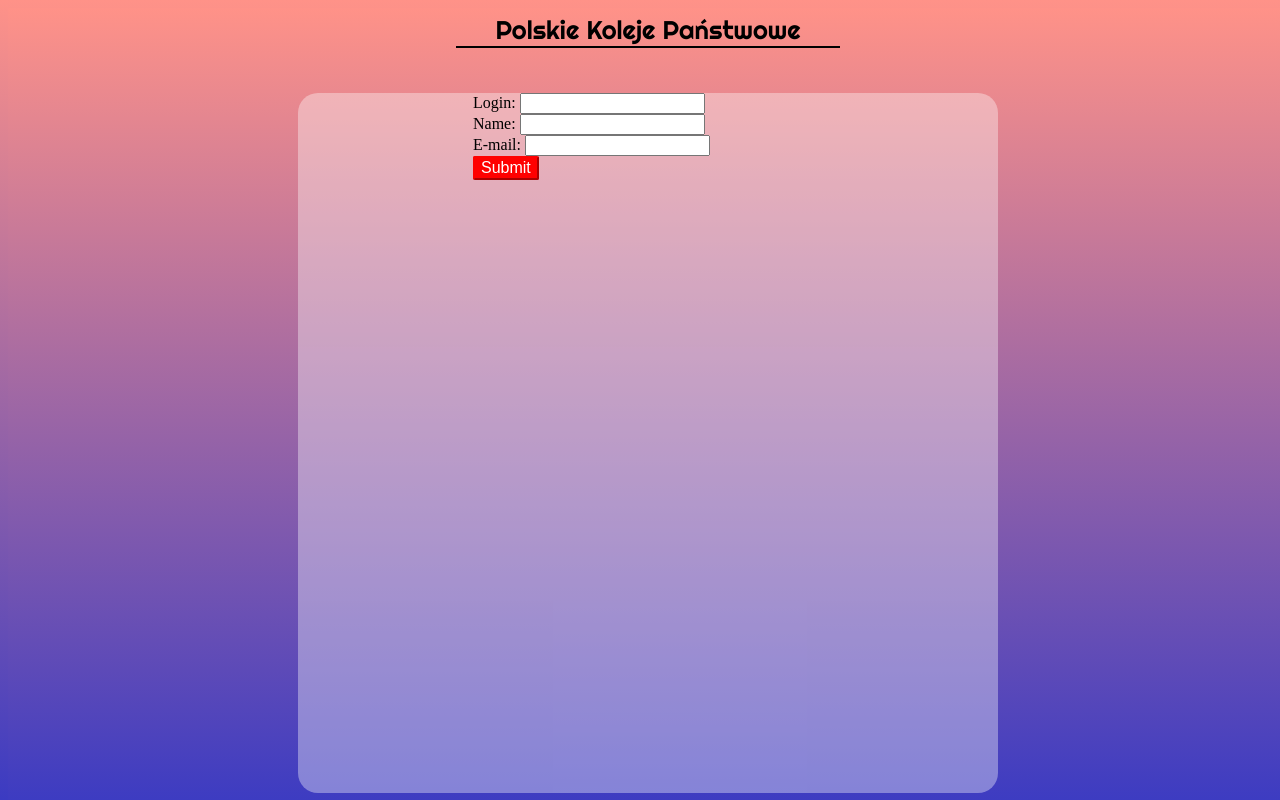
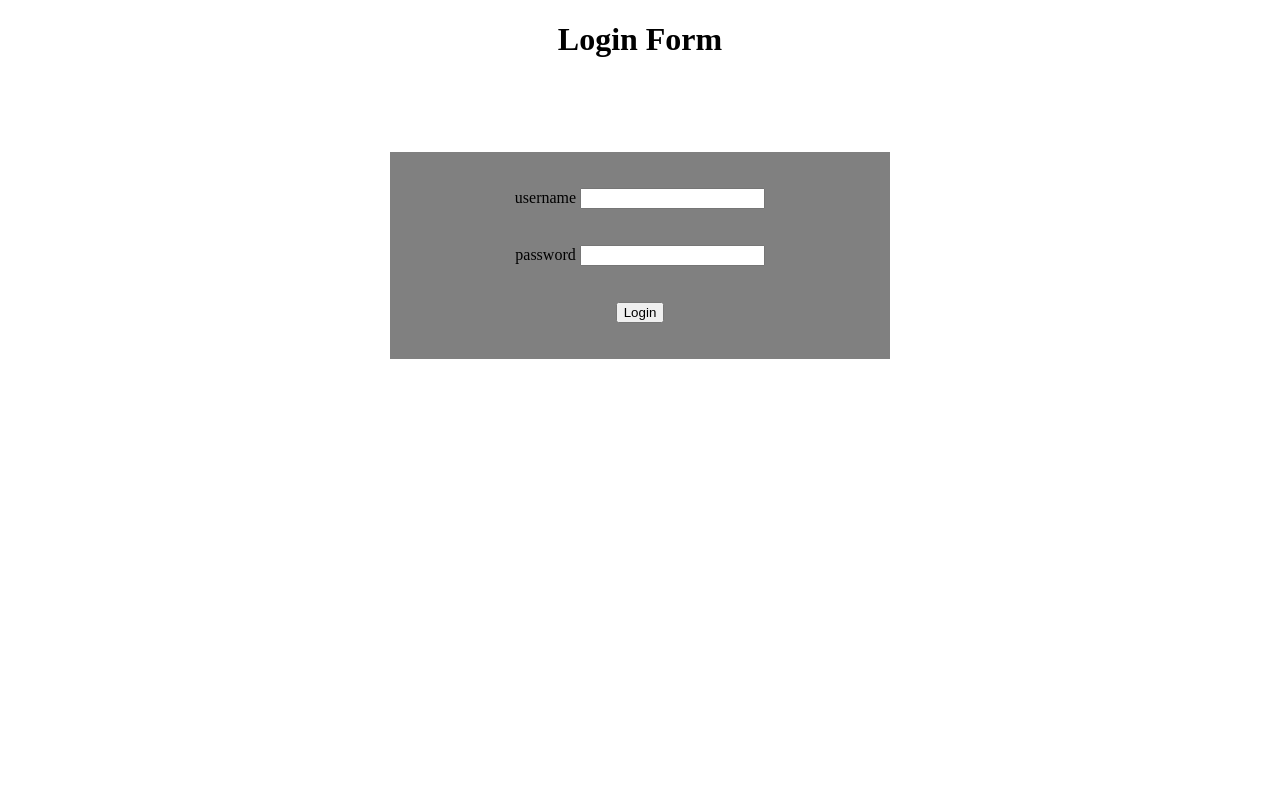
Before and after one commit to SevenPik/StronyInternetoweSpeedrun, a PHP site: page /php.php in a window 1280 px wide. Run offline with PHP 8.4, Linux system fonts and the light colour scheme.

Commit message:
Update php.php

```diff
--- a/php.php
+++ b/php.php
@@ -1,55 +1,101 @@
+
 <?php
+
 $host="localhost";
 $user="root";
 $password="";
-$db="myDB";
+$db="user";
+
+session_start();
+
+
 $data=mysqli_connect($host,$user,$password,$db);
-if($data=false){
-    die("connection error");
+
+if($data===false)
+{
+	die("connection error");
 }
-?>
+
+
+if($_SERVER["REQUEST_METHOD"]=="POST")
+{
+	$username=$_POST["username"];
+	$password=$_POST["password"];
+
+
+	$sql="select * from login where username='".$username."' AND password='".$password."' ";
+
+	$result=mysqli_query($data,$sql);
+
+	$row=mysqli_fetch_array($result);
+
+	if($row["usertype"]=="user")
+	{
+
+		$_SESSION["username"]=$username;
+
+		header("location:userhome.php");
+	}
+
+	elseif($row["usertype"]=="admin")
+	{
+
+		$_SESSION["username"]=$username;
+
+		header("location:adminhome.php");
+	}
+
+	else
+	{
+		echo "username or password incorrect";
+	}
+
+}
 
 
 
 
+?>
+<!DOCTYPE html>
+<html>
+<head>
+	<title></title>
+</head>
+<body>
+
+<center>
+
+	<h1>Login Form</h1>
+	<br><br><br><br>
+	<div style="background-color: grey; width: 500px;">
+		<br><br>
 
 
+		<form action="#" method="POST">
+
+	<div>
+		<label>username</label>
+		<input type="text" name="username" required>
+	</div>
+	<br><br>
+
+	<div>
+		<label>password</label>
+		<input type="password" name="password" required>
+	</div>
+	<br><br>
+
+	<div>
+
+		<input type="submit" value="Login">
+	</div>
 
 
+	</form>
 
-<!DOCTYPE html>
-<html>
-    <head>
-        <link rel="stylesheet" href="css.css">
-        <link rel="preconnect" href="https://fonts.googleapis.com">
-        <link rel="preconnect" href="https://fonts.gstatic.com" crossorigin>
-        <link href="https://fonts.googleapis.com/css2?family=Righteous&display=swap" rel="stylesheet">
-    </head>
-        <?php
-        ?>
-        <body class="body">
-            <container>
-                <div class="box">
-                <div class="Tytuł">
-                    Polskie Koleje Państwowe
-                </div>
-            </container>
-            <container>
-                <div class="GłównaStrona">
-                    <div class="zawartosc">
 
-                    <form type="text" name="login" action="#" method="POST" >Login: <input type="text" required></input></form>
-                    <form action="welcome.php" method="post">
-                        Name: <input type="text" name="name"><br>
-                        E-mail: <input type="text" name="email"><br>
-                        <input type="submit">
-                        </form>
-                    </div>
+	<br><br>
+ </div>
+</center>
 
-                </div>
-            </container>
-            <div class="divider">
-            </div>
-        </div>
-        </body>
-</html>
+</body>
```
